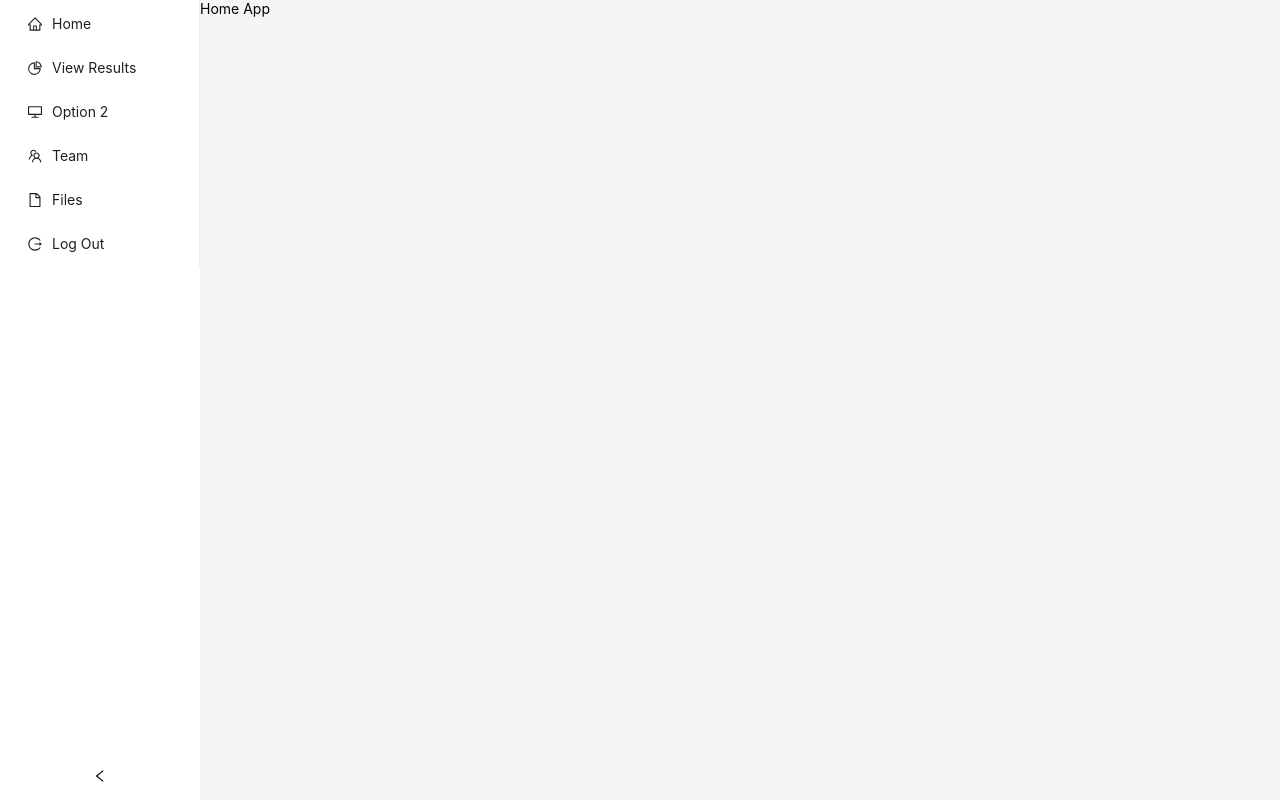
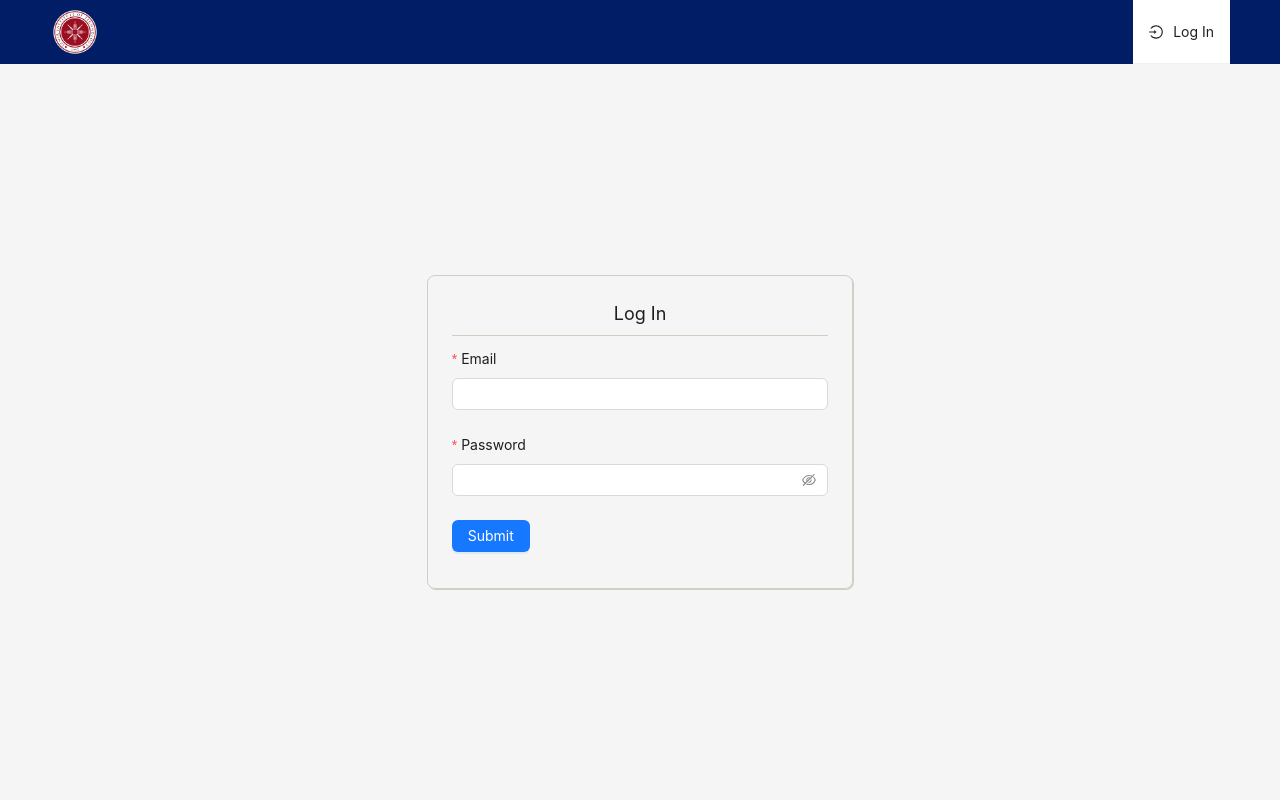
Before and after one commit to brkeudunman/iztech-election-system-frontend, a React (Create React App) app: page /login in a window 1280 px wide. Before the commit this address led to /app. Built offline with nearby package versions, Linux system fonts and the light colour scheme.

Commit message:
navbar-fix-login-logout

```diff
--- /dev/null
+++ b/src/common/components/navbar/app.header.jsx
@@ -0,0 +1,31 @@
+import React from "react";
+import { Link } from "react-router-dom";
+import logo from "../../../assets/iyte_logo.png";
+
+const AppHeader = () => {
+  return (
+    <div
+      style={{
+        backgroundColor: "#001d66",
+        display: "flex",
+        justifyContent: "center",
+      }}
+    >
+      <Link
+        style={{
+          display: "flex",
+          alignItems: "center",
+          gap: "8px",
+          color: "white",
+        }}
+        to={"/app"}
+        className="demo-logo"
+      >
+        <img width={50} src={logo} />
+        Iztech Student Election System
+      </Link>
+    </div>
+  );
+};
+
+export default AppHeader;
--- a/src/common/components/navbar/app.navbar.jsx
+++ b/src/common/components/navbar/app.navbar.jsx
@@ -27,7 +27,7 @@ const AppNavbar = () => {
   const [collapsed, setCollapsed] = useState(false);
 
   const items = [
-    getItem("Home", "/app", <HomeOutlined />),
+    getItem("Home", "app", <HomeOutlined />),
     getItem("View Results", "/results", <PieChartOutlined />),
     getItem("Option 2", "3", <DesktopOutlined />),
     getItem("Team", "4", <TeamOutlined />),
--- a/src/common/components/navbar/public.navbar.jsx
+++ b/src/common/components/navbar/public.navbar.jsx
@@ -1,7 +1,9 @@
 import React, { useState } from "react";
 import { Layout, Menu } from "antd";
-import { useNavigate } from "react-router-dom";
+import { Link, useNavigate } from "react-router-dom";
 import { LoginOutlined, HomeOutlined } from "@ant-design/icons";
+import logo from "../../../assets/iyte_logo.png";
+
 const { Header } = Layout;
 
 const PublicNavbar = () => {
@@ -12,14 +14,10 @@ const PublicNavbar = () => {
       key: "login",
       icon: <LoginOutlined />,
     },
-    {
-      label: "Home",
-      key: "home",
-      icon: <HomeOutlined />,
-    },
   ];
 
-  const [current, setCurrent] = useState("mail");
+  const [current, setCurrent] = useState(window.location.pathname);
+
   const onClick = (e) => {
     setCurrent(e.key);
     navigate(e.key);
@@ -29,10 +27,23 @@ const PublicNavbar = () => {
     <>
       <Header
         style={{
-
+          backgroundColor: "#001d66",
+          display: "flex",
+          justifyContent: "space-between",
         }}
       >
-        <div className="demo-logo" />
+        <Link
+          to={"/"}
+          onClick={onClick}
+          style={{
+            display: "flex",
+            justifyContent: "center",
+            alignItems: "center",
+          }}
+          className="demo-logo"
+        >
+          <img width={50} src={logo}/>
+        </Link>
         <Menu
           mode="horizontal"
           onClick={onClick}
--- a/src/common/layout/app/app.layout.jsx
+++ b/src/common/layout/app/app.layout.jsx
@@ -1,13 +1,18 @@
 import React from "react";
 
 import { Layout } from "antd";
+
 import AppNavbar from "../../components/navbar/app.navbar";
+import AppHeader from "../../components/navbar/app.header";
 
 const AppLayout = ({ children }) => {
-
   return (
     <Layout>
-      <AppNavbar />
+      <AppHeader />
+      <Layout>
+        <AppNavbar />
+      </Layout>
+
       {children}
     </Layout>
   );
--- a/src/hooks/auth.hooks.js
+++ b/src/hooks/auth.hooks.js
@@ -1,20 +1,26 @@
 import { useMutation } from "react-query";
-import { post } from "../api/api";
 import { login } from "../api/auth/auth";
+import { notification } from "antd";
 
 export const useLogin = (onSuccess) => {
   return useMutation((userCredentials)=>{
     return login(userCredentials);
   },
   {
-    mutationKey:"login",
+    mutationKey: "login",
     onSuccess: (response) => {
-      console.log(response);
+      window.localStorage.setItem("token", response.token);
+      window.localStorage.setItem("id", response.id);
+      window.localStorage.setItem("userRole", response.userRole ?? "");
+      window.dispatchEvent(new Event("storage"));
       onSuccess();
     },
-    onError: (err) => {
-      console.log(err);
-    }
+    onError: (response) => {
+      notification.error({
+        message: "Error: " + response.status,
+        description: response.message,
+      });
+    },
   }
   )
 }
--- a/src/pages/app/index.js
+++ b/src/pages/app/index.js
@@ -8,7 +8,7 @@ const AppRoutes = () => {
     <AppLayout>
       <Routes>
         <Route exact path="/app" element={<Homepage />} />
-        <Route exact path="/" element={<Navigate to={"/app"} />} />
+        <Route exact path="*" element={<Navigate to={"/app"} />} />
       </Routes>
     </AppLayout>
   );
--- a/src/pages/index.js
+++ b/src/pages/index.js
@@ -1,15 +1,12 @@
-import React, { useEffect, useState } from "react";
+import React, { useState } from "react";
 import AppRoutes from "./app";
 import PublicRoutes from "./public";
 import getToken from "../util/get-token";
-import { useNavigate } from "react-router-dom";
-import { post } from "../api/api";
 
 const ApplicationRoutes = () => {
-  const navigate = useNavigate();
+
   const [userAuthenticationToken, setUserAuthenticationToken] = useState(
-    true
-    //getToken()
+    getToken()
   );
 
   window.addEventListener("storage", () => {
@@ -17,13 +14,7 @@ const ApplicationRoutes = () => {
       return getToken();
     });
   });
-  useEffect(()=>{
-    if(userAuthenticationToken){
-      navigate("/app")
-    }
-  },[])
 
-  console.log(userAuthenticationToken);
   return <>{userAuthenticationToken ? <AppRoutes /> : <PublicRoutes />}</>;
 };
 export default ApplicationRoutes;
--- a/src/pages/public/auth-pages/login.js
+++ b/src/pages/public/auth-pages/login.js
@@ -1,17 +1,25 @@
-import { Col, Form, Row } from "antd";
+import { Col, Form, Row, notification } from "antd";
 import React from "react";
 import LoginFormView from "../../../common/view/login/login-form-view";
 import "./login.css";
 import { useLogin } from "../../../hooks/auth.hooks";
 
 const Login = () => {
-  const { mutateAsync: login } = useLogin();
+
+  const onSuccess = () => {
+    notification.success({
+      message: "Success!",
+      description: "You have successfully logged in!",
+    });
+  };
+
+  const { mutate: login } = useLogin(onSuccess);
+
   const onFinish = (values) => {
     login(values);
-    console.log("Success:", values);
   };
   const onFinishFailed = (errorInfo) => {
-    console.log("Failed:", errorInfo);
+    console.log("Failed:", { errorInfo });
   };
 
   return (
```
Also changed, not shown: src/assets/iyte_logo.png (added), src/pages/app/homepage/home.js (line endings or trailing spaces).
